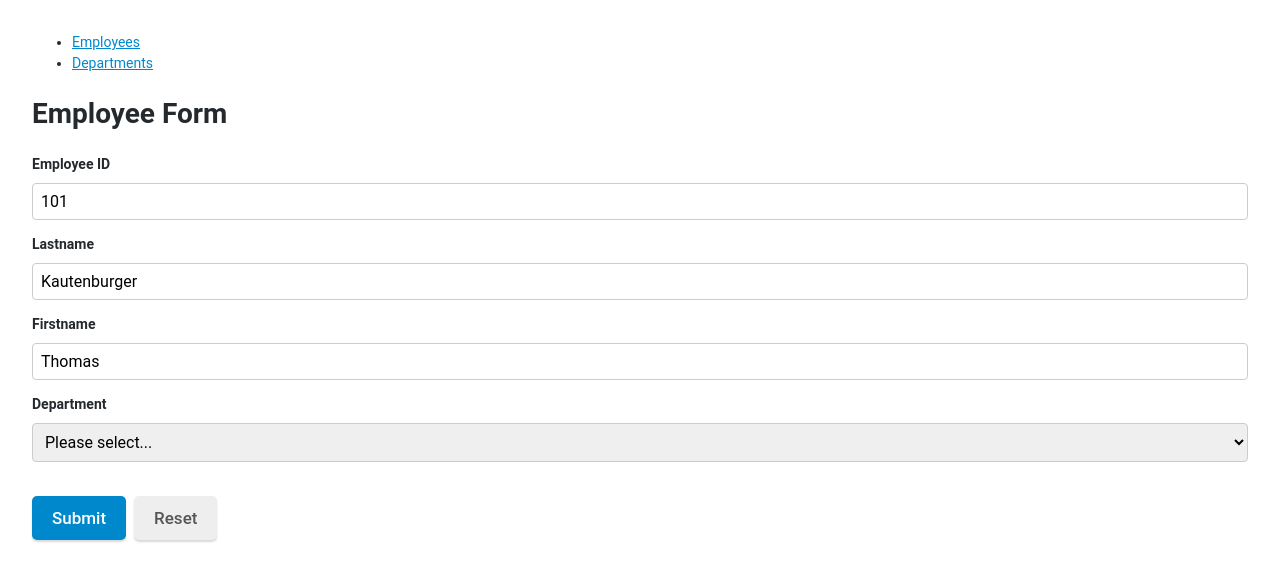
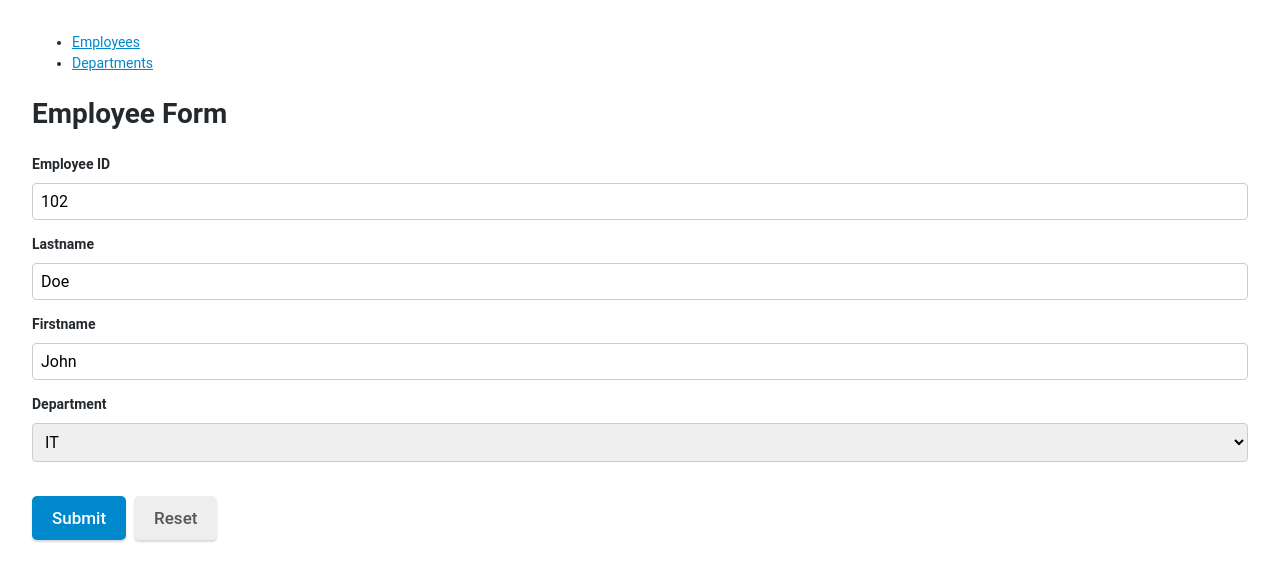
Before and after one commit to tkautenburger/react-demo-client, a React (Create React App) app: page /employees in a window 1280 px wide. Shown: the top 580 px of the page. Built offline with nearby package versions, Linux system fonts and the light colour scheme.

Commit message:
add test data

```diff
--- a/src/App.js
+++ b/src/App.js
@@ -7,8 +7,10 @@ import {
 
 import './App.css';
 
-import DepartmentForm from './components/departmentForm';
-import EmployeeForm from './components/employeeForm';
+import DepartmentForm from './components/departmentForm'
+import EmployeeForm from './components/employeeForm'
+
+import {employees, departments} from './data.json'
 
 function App() {
   return (
@@ -33,10 +35,10 @@ function App() {
 
         <Switch>
           <Route path="/departments">
-            <DepartmentForm department={{ deptId: 4711, deptName: 'HR', deptDescription: 'Human Resources' }} />
+            <DepartmentForm department={departments[0]} />
           </Route>
           <Route path="/employees">
-            <EmployeeForm employee={{ empId: 101, lastName: 'Kautenburger', firstName: 'Thomas', deptId: 0 }} />
+            <EmployeeForm employee={employees[1]} />
           </Route>
         </Switch>
 
--- a/src/components/employeeForm.js
+++ b/src/components/employeeForm.js
@@ -3,14 +3,10 @@ import { Formik, ErrorMessage } from 'formik'
 import * as Yup from 'yup';
 import PropTypes from 'prop-types';
 
-// Dummy option for departments
+import {departments} from '../data.json'
 
-const options = [
-  { id: 0, name: "Please select..." },
-  { id: 4711, name: "Human Ressources" },
-  { id: 4712, name: "IT Department" },
-  { id: 4713, name: 'Marketing' }
-];
+// add the "please select" department to the list
+departments.push({"deptId": 0, "deptName": "Please select...", "deptDescription": ""})
 
 // Validation Schema of form components
 const EmployeeSchema = Yup.object().shape({
@@ -119,8 +115,10 @@ const EmployeeForm = (props) => (
                     ? "text-input error"
                     : "text-input"
                 }>
-                {options.map((option) => (
-                  <option key={option.id} value={option.id}>{option.name}</option>
+                {departments.map((department) => (
+                  <option key={department.deptId} value={department.deptId}>
+                    {department.deptName}
+                  </option>
                 ))}
               </select>
               <div className="input-feedback">
--- /dev/null
+++ b/src/data.json
@@ -0,0 +1,12 @@
+{
+  "departments": [
+    { "deptId": 4711, "deptName": "HR", "deptDescription": "Human Resources" },
+    { "deptId": 4712, "deptName": "IT", "deptDescription": "Information Technologies" },
+    { "deptId": 4713, "deptName": "Sales", "deptDescription": "Sales Department" }
+  ],
+  "employees": [
+    { "empId": 101, "lastName": "Kautenburger", "firstName": "Thomas", "deptId": 4711 },
+    { "empId": 102, "lastName": "Doe", "firstName": "John", "deptId": 4712 },
+    { "empId": 103, "lastName": "Mustermann", "firstName": "Marianne", "deptId": 4713 }
+  ]
+}
```
